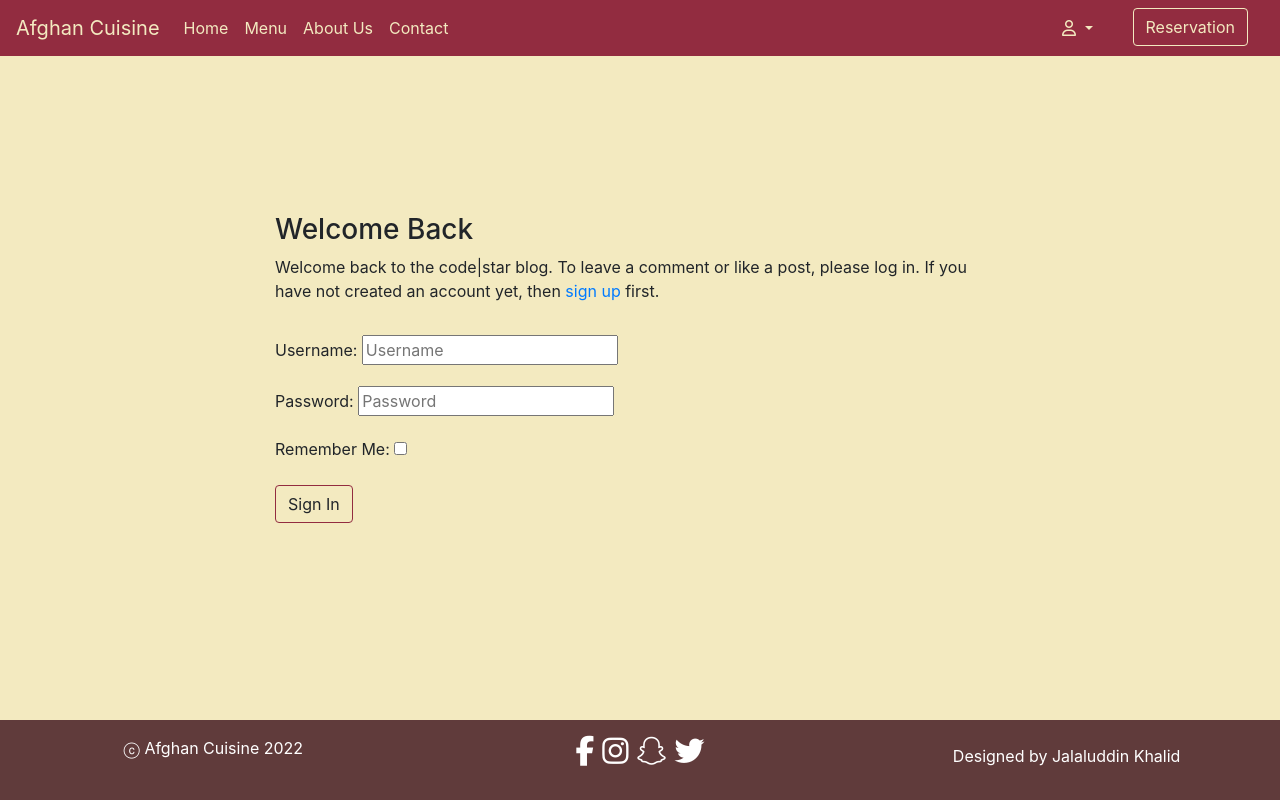
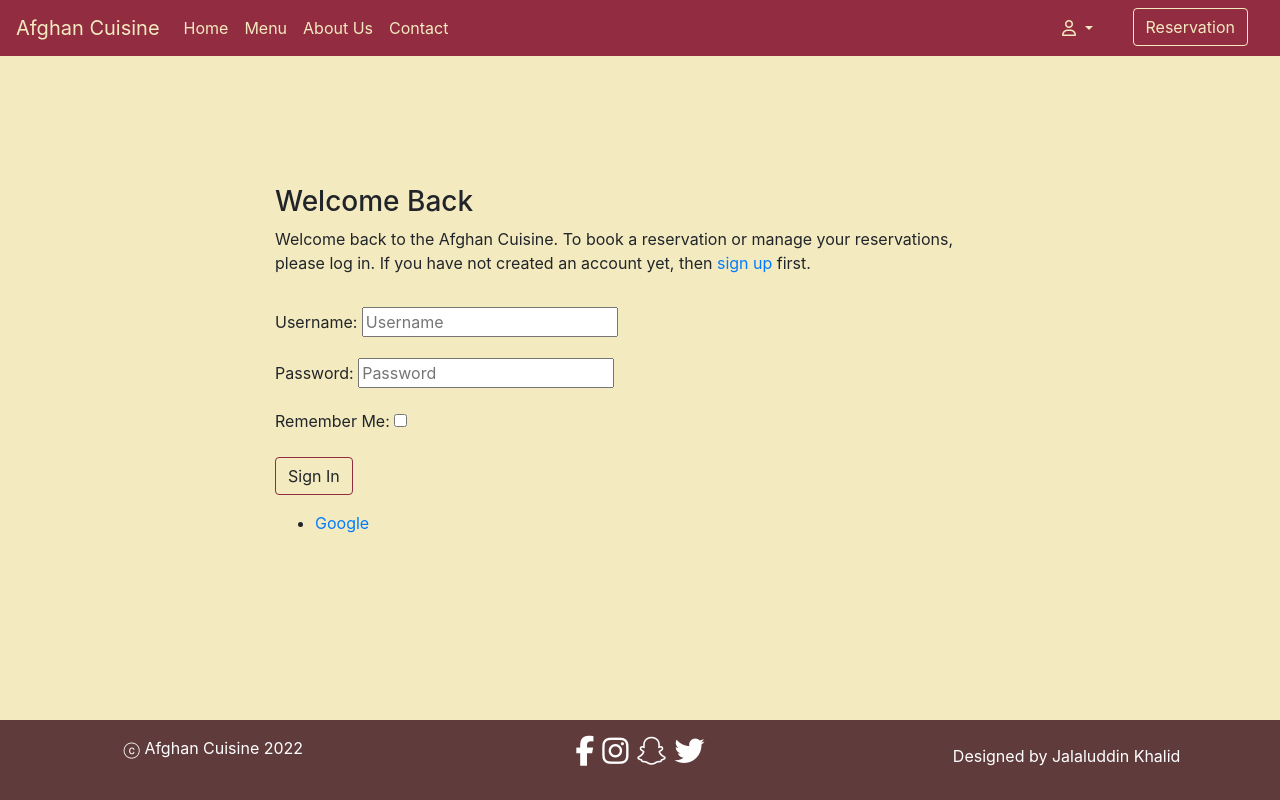
Before and after one commit to jalalk1244/afghan-cuisine, a Django app: page /accounts/login/ in a window 1280 px wide. Run offline with Django 3.2, Linux system fonts and the light colour scheme; some libraries are stand-ins or nearby versions.

Commit message:
Add Google Login option

```diff
--- a/templates/account/login.html
+++ b/templates/account/login.html
@@ -12,7 +12,7 @@
       <div class="col-md-8 mt-3 offset-md-2">
         <h3>{% trans "Welcome Back" %}</h3>
 
-        <p>{% blocktrans %}Welcome back to the code|star blog. To leave a comment or like a post, please log in. If you
+        <p>{% blocktrans %}Welcome back to the Afghan Cuisine. To book a reservation or manage your reservations, please log in. If you
           have not created an account yet, then <a class="link" href="{{ signup_url }}">sign up</a>
           first.{% endblocktrans %}</p>
       </div>
@@ -28,6 +28,13 @@
           <button class="btn btn-signup right" type="submit">{% trans "Sign In" %}</button>
         </form>
       </div>
+      <div class="col-md-8 mt-3 offset-md-2 socialaccount_ballot">
+
+        <ul class="socialaccount_providers">
+          {% include "socialaccount/snippets/provider_list.html" with process="login" %}
+        </ul>
+
+      </div>
     </div>
   </div>
 </section>
```
Also changed, not shown: afghancuisine/settings.py (+8 -0 lines).
